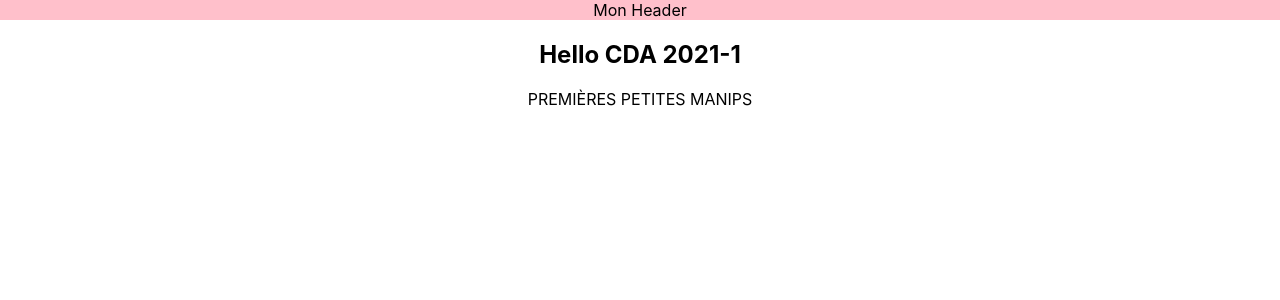
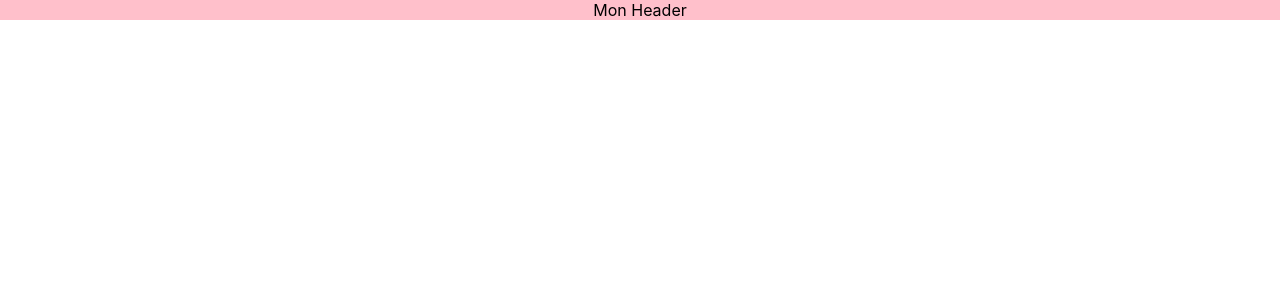
Before and after one commit to kamelkeb/20210607-CDA-2021-1-React, a React (Create React App) app: page / in a window 1280 px wide. Shown: the top 300 px of the page. Built offline with nearby package versions, Linux system fonts and the light colour scheme.

Commit message:
nettoyage

```diff
--- a/src/App.js
+++ b/src/App.js
@@ -2,13 +2,10 @@ import "./App.css"; // import de styles globaux
 import Header from "./Header/Header";
 
 function App() {
-  const texte = "Premières petites manips";
   const conatainerClassName = "App";
   return (
     <div className={conatainerClassName}>
       <Header></Header>
-      <h2>Hello CDA 2021-1</h2>
-      <p>{texte.toUpperCase()}</p>
     </div>
   );
 }
```
